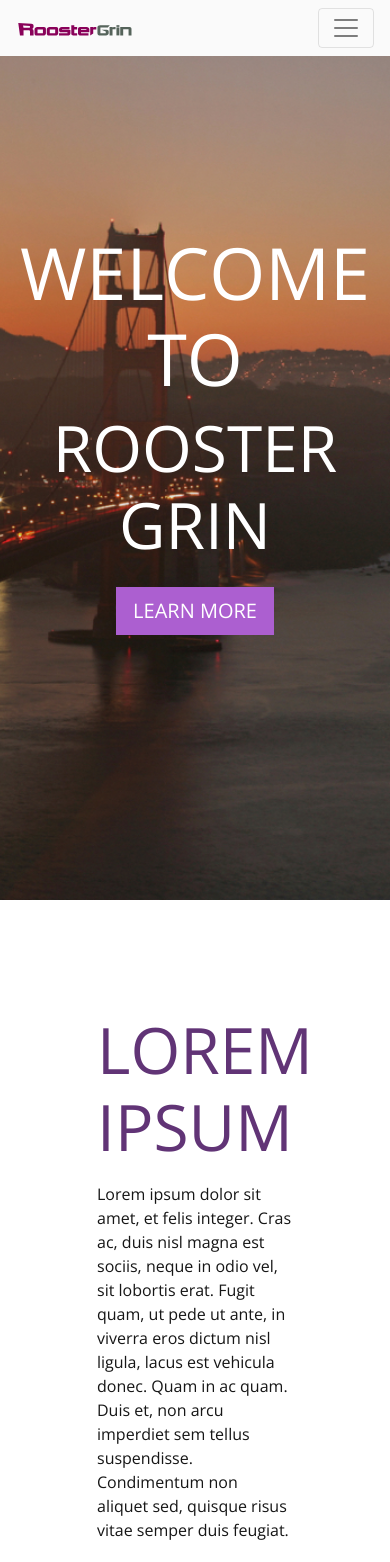
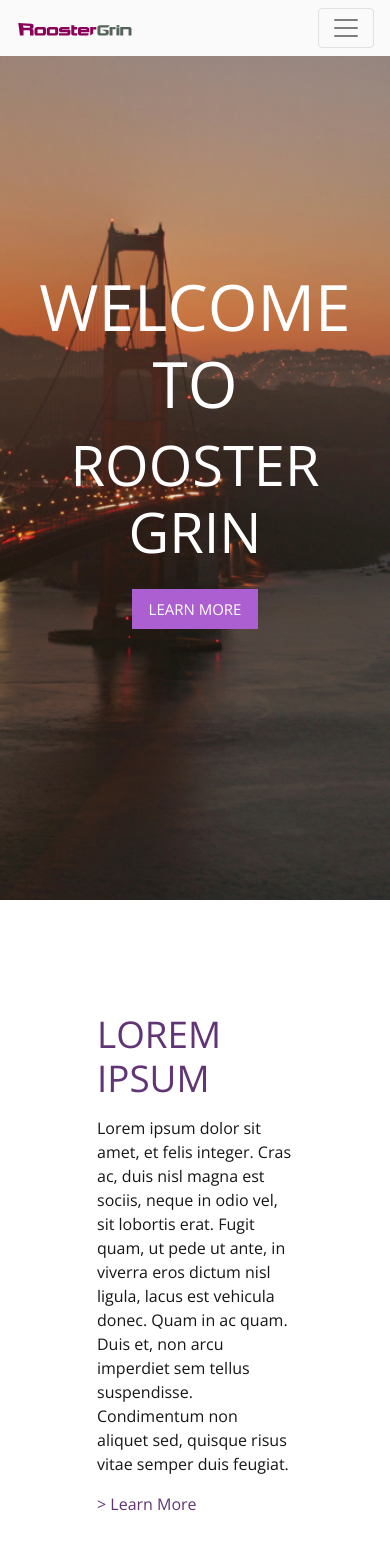
Before and after one commit to madhumurthy16/rg-landing-page, a React (Create React App) app: page / in a window 390 px wide. Shown: the top 1562 px of the page. Built offline with nearby package versions, Linux system fonts and the light colour scheme.

Commit message:
Responsive code complete

```diff
--- a/package.json
+++ b/package.json
@@ -11,6 +11,7 @@
     "react-router-dom": "^5.0.0",
     "react-scripts": "3.0.0",
     "react-slick": "^0.24.0",
+    "react-spring": "^8.0.19",
     "slick-carousel": "^1.8.1"
   },
   "scripts": {
--- a/src/App.css
+++ b/src/App.css
@@ -12,7 +12,6 @@
 }
 
 .navbar-light .navbar-nav .nav-link:hover {
-	color: #3e3e3e;
 	color: #55635a;
 }
 
@@ -23,3 +22,23 @@
 footer {
 	background-color: #fafafa;
 }
+
+/* Hero title animation */
+
+@keyframes topFadeOut {
+  0% {
+    position: absolute;
+    top: -3rem;
+    opacity: 0;
+  }
+
+  75% {
+    position: absolute;
+    top: 25%;
+    opacity: 1;
+  }
+
+  100% {
+    opacity: 0;
+  }
+}
--- a/src/components/BannerLeftCTA.js
+++ b/src/components/BannerLeftCTA.js
@@ -7,7 +7,7 @@ const BannerLeftCTA = () => (
 		<div className="container-fluid p-0">
 			<div className="row d-flex banner-left-row">
 				<div className="col-lg-12 my-auto banner-left-text">
-					<h2 className="heading-purple mb-3">Lorem Ipsum</h2>
+					<h3 className="heading-purple mb-3">Lorem Ipsum</h3>
 					<button type="button" className="btn btn-lg rounded-0 btn-contact-us"><Link className="btn-contact-us" to="/contact">Contact Us</Link></button>
 				</div>
 			</div>
--- a/src/components/BannerRightCTA.js
+++ b/src/components/BannerRightCTA.js
@@ -7,7 +7,7 @@ const BannerRightCTA = () => (
 		<div className="container-fluid p-0">
 			<div className="row d-flex banner-right-row">
 				<div className="col-lg-6 offset-md-6 my-auto banner-right-text">
-					<h2 className="heading-purple mb-3">Lorem Ipsum</h2>
+					<h3 className="heading-purple mb-3">Lorem Ipsum</h3>
 					<p>Lorem ipsum dolor sit amet, et felis integer. Cras ac, duis nisl magna est sociis, neque in odio vel, sit lobortis erat. Fugit quam, ut pede ut ante, in viverra eros dictum nisl ligula.</p>
 					<button type="button" className="btn btn-lg rounded-0 btn-contact-us"><Link className="btn-contact-us" to="/contact">Contact Us</Link></button>
 				</div>
--- a/src/components/Blurb.js
+++ b/src/components/Blurb.js
@@ -7,7 +7,7 @@ const Blurb = () => (
 		<div className="container-fluid p-0">
 			<div className="row">
 				<div className="col-lg-6 my-auto blurb-text">
-					<h2 className="heading-purple mb-3">Lorem Ipsum</h2>
+					<h3 className="heading-purple mb-3">Lorem Ipsum</h3>
 					<p>Lorem ipsum dolor sit amet, et felis integer. Cras ac, duis nisl magna est sociis, neque in odio vel, sit lobortis erat. Fugit quam, ut pede ut ante, in viverra eros dictum nisl ligula, lacus est vehicula donec. Quam in ac quam. Duis et, non arcu imperdiet sem tellus suspendisse. Condimentum non aliquet sed, quisque risus vitae semper duis feugiat.</p>
 					<Link to="/about">> Learn More</Link>
 				</div>
--- a/src/components/Hero.css
+++ b/src/components/Hero.css
@@ -1,12 +1,14 @@
-/*.hero-img {
-	background-size: cover;
-    overflow: hidden;
-    width: 100%;
-    height: 100vh;
-}*/
+.hero-title {
+	text-transform: uppercase;
+  animation-name: slidein;
+  animation-delay: 0.2s;
+  animation-duration: 1.8s;
+}
 
-.card-title {
-	text-transform: uppercase;
+.hero-title-sub {
+  animation-name: fadeInOut;
+  animation-delay: 1.9s;
+  animation-duration: 2s;
 }
 
 .btn-learn-more {
@@ -23,21 +25,34 @@
   background-size: cover;
   height: 100vh;
   width: 100%;
-  padding-top: 10.8125rem;
+  padding-top: 13.3125rem;
+
 }
 
-@media (min-width: 768px) {
-	.hero-image {
-  		padding-top: 13.3125rem;
-	}
+/* Hero title animation */
+
+@keyframes slidein {
+  from {
+    margin-left: 100%;
+    width: 300%;
+  }
+
+  to {
+    margin-left: 0%;
+    width: 100%;
+  }
 }
 
-/*.jumbotron {
-  color: white;
-  background-image: url(/assets/images/hero.jpg);
-  background-position: right;
-  background-repeat: no-repeat;
-  background-size: cover;
-  height: 100vh;
-  width: 100%;
-}*/
+@keyframes fadeInOut {
+  0% {
+    opacity: 0;
+  }
+
+  45% {
+    opacity: 1;
+  }
+
+  100% {
+    opacity: 0%;
+  }
+}
--- a/src/components/Hero.js
+++ b/src/components/Hero.js
@@ -8,8 +8,8 @@ const Hero = () => (
   			<div class="container">
   				<div class="row align-items-center justify-content-center d-flex">
 	  				<div class="col-md-8 col-lg-7">
-						<h1 className="card-title text-center mb-2">Welcome To</h1>
-						<h2 className="card-text text-center mb-4">Rooster Grin</h2>
+						<h1 className="hero-title text-center mb-2">Welcome To</h1>
+						<h2 className="hero-title-sub text-center mb-4">Rooster Grin</h2>
 						<p className="text-center">
 							<button type="button" className="btn btn-lg rounded-0 btn-learn-more text-center"><a href="https://www.roostergrin.com/" target="_blank" rel="noopener noreferrer">Learn More</a></button>
 						</p>
--- a/src/components/Services.css
+++ b/src/components/Services.css
@@ -5,7 +5,7 @@
 .services-col {
 	background-color: #fafafa;
 	border-left: 1px solid #979797;
-	padding-left: 7em;
+	padding: 2em 7em;
 }
 
 .services-icon-wrapper {
@@ -26,3 +26,12 @@ img.services-icon {
 .services-icon-text {
 	font-size: 1.375em;
 }
+
+.icon-m-rt {
+	margin-left: 0.75em;
+}
+
+/*.icon-m-lt {
+	position: relative;
+	right: 15px;
+}*/
--- a/src/components/Services.js
+++ b/src/components/Services.js
@@ -7,36 +7,36 @@ const Services = () => (
 		<div className="container-fluid p-0">
 			<div className="row">
 				<div className="services-text col-md-6 align-self-center">
-					<h2 className="heading-purple mb-3">Lorem ipsum dolor sit amet</h2>
+					<h3 className="heading-purple mb-3">Lorem ipsum dolor sit amet</h3>
 					<p>Lorem ipsum dolor sit amet, et felis integer. Cras ac, duis nisl magna est sociis, neque in odio vel, sit lobortis erat. Fugit quam, ut pede ut ante, in viverra eros dictum nisl ligula.</p>
 					<Link to="/our-services">> All Services</Link>
 				</div>
 				<div className="services-col col-md-6 d-flex justify-content-center">
 					<div className="row my-5 align-self-center">
-						<div className="col-md">
+						<div className="col-sm-3 col-md-6">
 							<div className="services-icon-wrapper">
 								<img className="services-icon" src='/assets/images/home-expertise.svg' alt="icon indicating expertise"/>
 							</div>
-							<p className="services-icon-text heading-black mt-2">Lorem</p>
+							<p className="services-icon-text heading-black mt-2 icon-m-rt">Lorem</p>
 						</div>
-						<div className="col-md">
+						<div className="col-sm-3 col-md-6">
 							<div className="services-icon-wrapper">
 								<img className="services-icon" src='/assets/images/home-hygiene.svg' alt="icon indicating lab"/>
 							</div>
-							<p className="services-icon-text heading-black mt-2">Lorem Ipsum</p>
+							<p className="services-icon-text heading-black mt-2 icon-m-lt">Lorem Ipsum</p>
 						</div>
-						<div class="w-100"></div>
-						<div className="col-md mt-5">
+						<div class="w-md-100"></div>
+						<div className="col-sm-3 col-md-6 mt-md-5">
 							<div className="services-icon-wrapper">
 								<img className="services-icon" src='/assets/images/home-lab.svg' alt="icon indicating hygiene"/>
 							</div>
-							<p className="services-icon-text heading-black mt-2">Lorem Ipsum</p>
+							<p className="services-icon-text heading-black mt-2 icon-m-lt">Lorem Ipsum</p>
 						</div>
-						<div className="col-md mt-5">
+						<div className="col-sm-3 col-md-6 mt-md-5">
 							<div className="services-icon-wrapper">
 								<img className="services-icon" src='/assets/images/home-retention.svg' alt="icon indicating retention"/>
 							</div>
-							<p className="services-icon-text heading-black mt-2">Lorem</p>
+							<p className="services-icon-text heading-black mt-2 icon-m-rt">Lorem</p>
 						</div>
 					</div>
 				</div>
--- a/src/index.css
+++ b/src/index.css
@@ -8,19 +8,50 @@
   -moz-osx-font-smoothing: grayscale;
 }
 
+/* Heading */
+
 h1 {
-	font-size: 4.5em;
+	font-size: 4.0em;
 }
 
 h2 {
-	font-size: 4em;
+	font-size: 3.5em;
 	text-transform: uppercase;
 }
 
 h3 {
-	font-size: 2.5em;
+	font-size: 2.3em;
 	text-transform: uppercase;
 }
+
+/* Responsive Heading */
+
+@media (min-width: 768px) {
+  h3 {
+  	font-size: 2.5em;
+  }
+}
+
+@media (min-width: 992px) {
+  h1 {
+  	font-size: 4.5rem;
+  }
+  h2 {
+  	font-size: 4em;
+  }
+}
+
+/* Heading Colors */
+
+.heading-purple {
+	color: #613476;
+}
+
+.heading-black {
+	color: #3E3E3E;
+}
+
+/* Links */
 
 a {
 	color: #613476;
@@ -28,14 +59,6 @@ a {
 
 a:hover {
 	text-decoration: none;
-}
-
-.heading-purple {
-	color: #613476;
-}
-
-.heading-black {
-	color: #3E3E3E;
 }
 
 /* Buttons */
@@ -47,6 +70,11 @@ a:hover {
 
 .btn-contact-us {
 	background-color: #FF7218;
+}
+
+.btn-learn-more:hover, .btn-contact-us a:hover, .btn-contact-us:hover {
+	border-radius: 5px !important;
+	color: #ffffff;
 }
 
 /* Columns */
@@ -62,28 +90,8 @@ a:hover {
 
 /********************************
 Bootstrap classes
-/********************************
+/********************************/
 
 .btn-lg {
 	font-size: 0.938em;
 }
-
-
-
-
-/* Breakpoints
-
-// Extra small devices (portrait phones, less than 576px)
-// No media query for `xs` since this is the default in Bootstrap
-
-// Small devices (landscape phones, 576px and up)
-@media (min-width: 576px) { ... }
-
-// Medium devices (tablets, 768px and up)
-@media (min-width: 768px) { ... }
-
-// Large devices (desktops, 992px and up)
-@media (min-width: 992px) { ... }
-
-// Extra large devices (large desktops, 1200px and up)
-@media (min-width: 1200px) { ... } */
```
Also changed, not shown: 1 other file (tests, documents, lock files or other folders).
